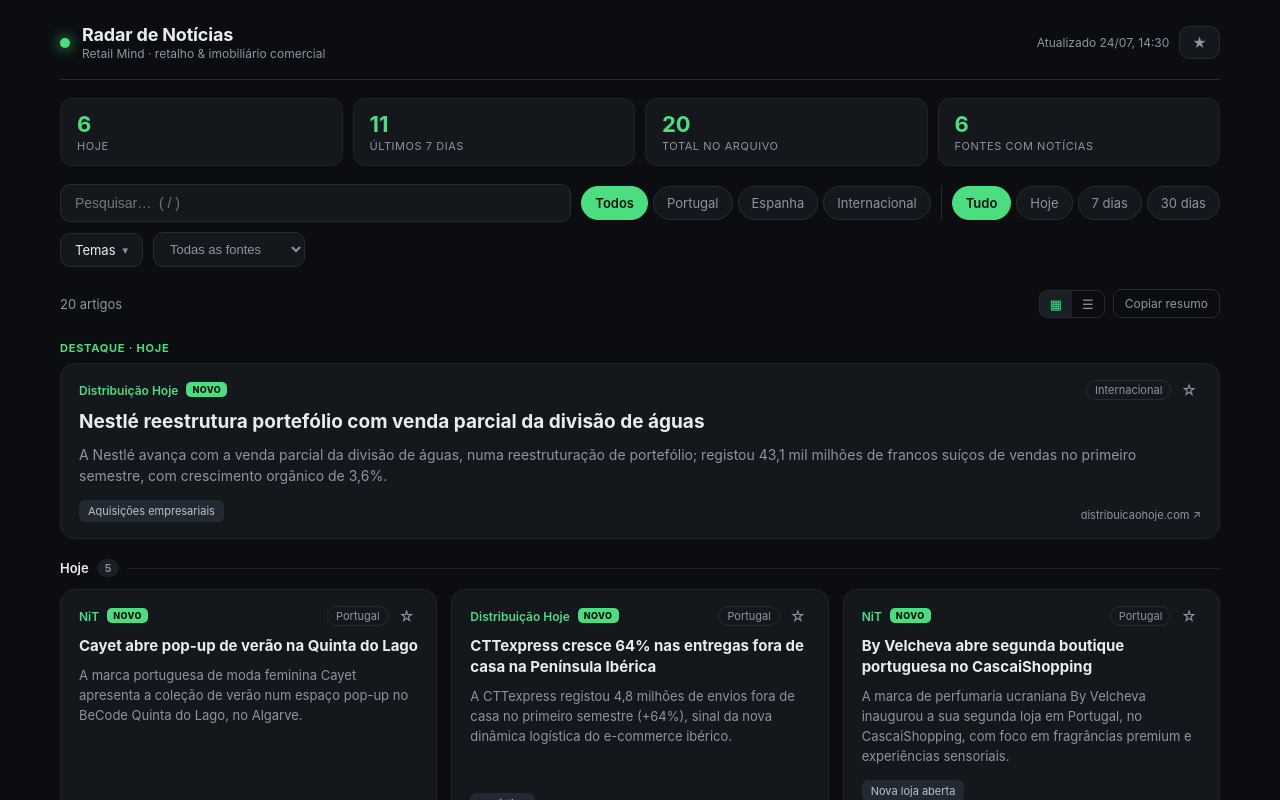
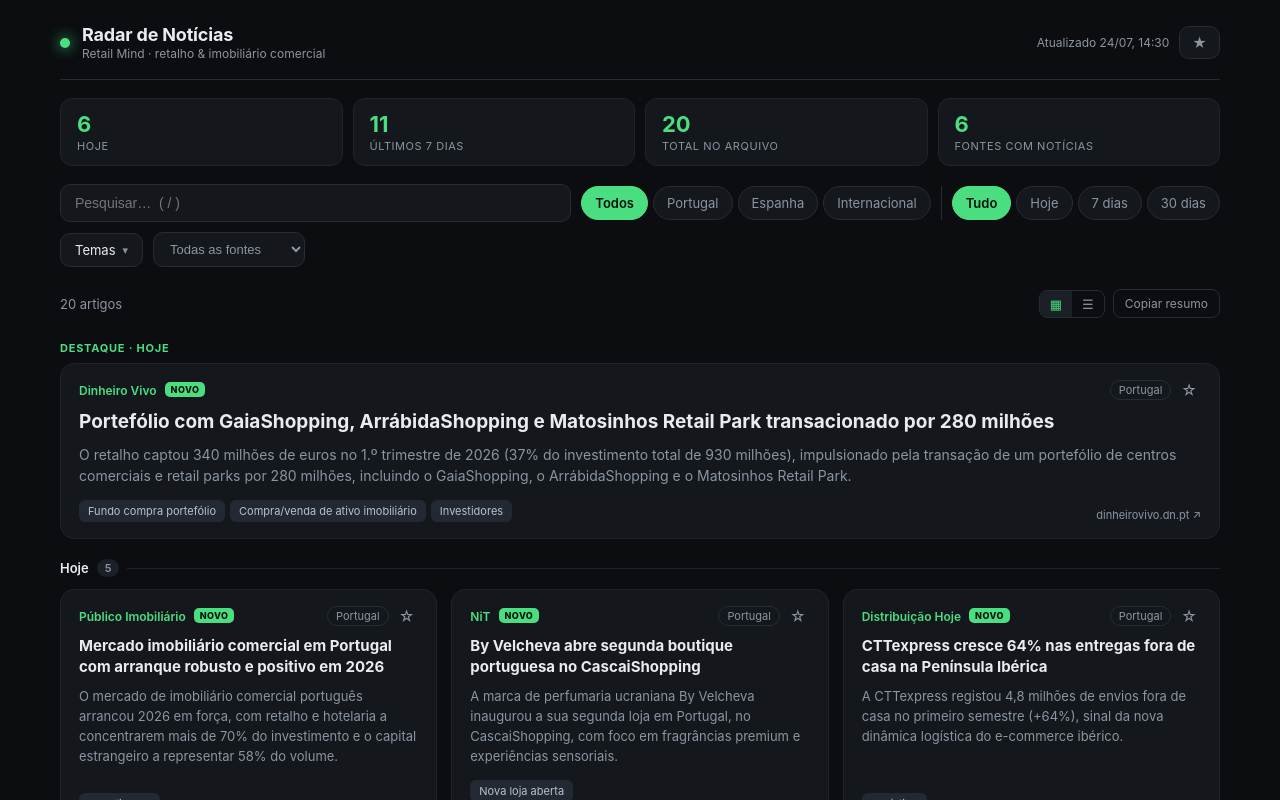
Before and after one commit to rmitdep-dario/retailmind-news, a React (Vite) app: page / in a window 1280 px wide. Shown: the top 800 px of the page. Built offline with nearby package versions, Linux system fonts and the light colour scheme.

Commit message:
Ordenacao estavel por data (destaque correto em datas iguais)

```diff
--- a/src/App.jsx
+++ b/src/App.jsx
@@ -156,7 +156,7 @@
   const filtrados = useMemo(() => {
     return baseSemTema
       .filter((a) => (temas.length === 0 ? true : temas.some((t) => a.temas?.includes(t))))
-      .sort((a, b) => (a.data < b.data ? 1 : -1))
+      .sort((a, b) => b.data.localeCompare(a.data))
   }, [baseSemTema, temas])
 
   const temFiltros =
```
